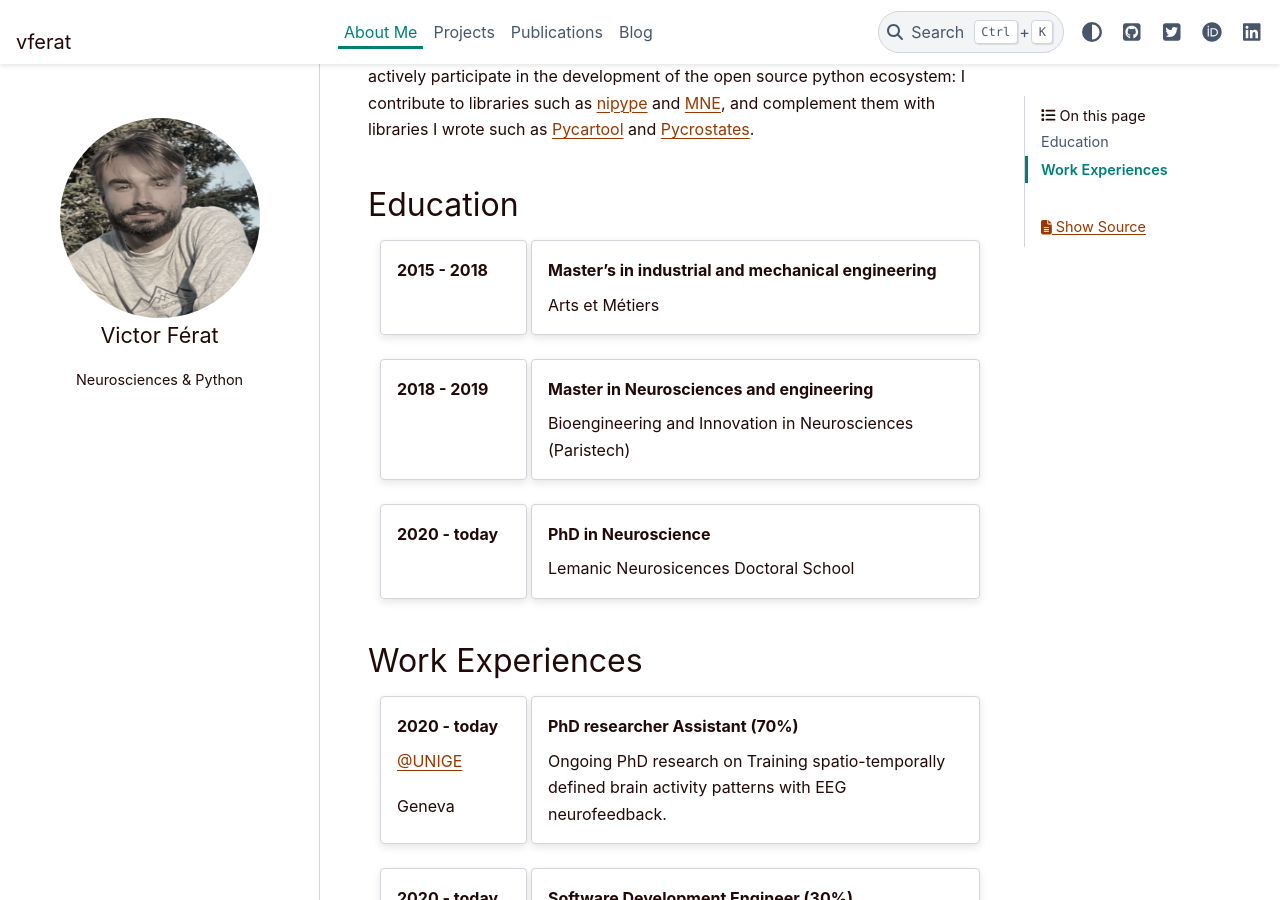
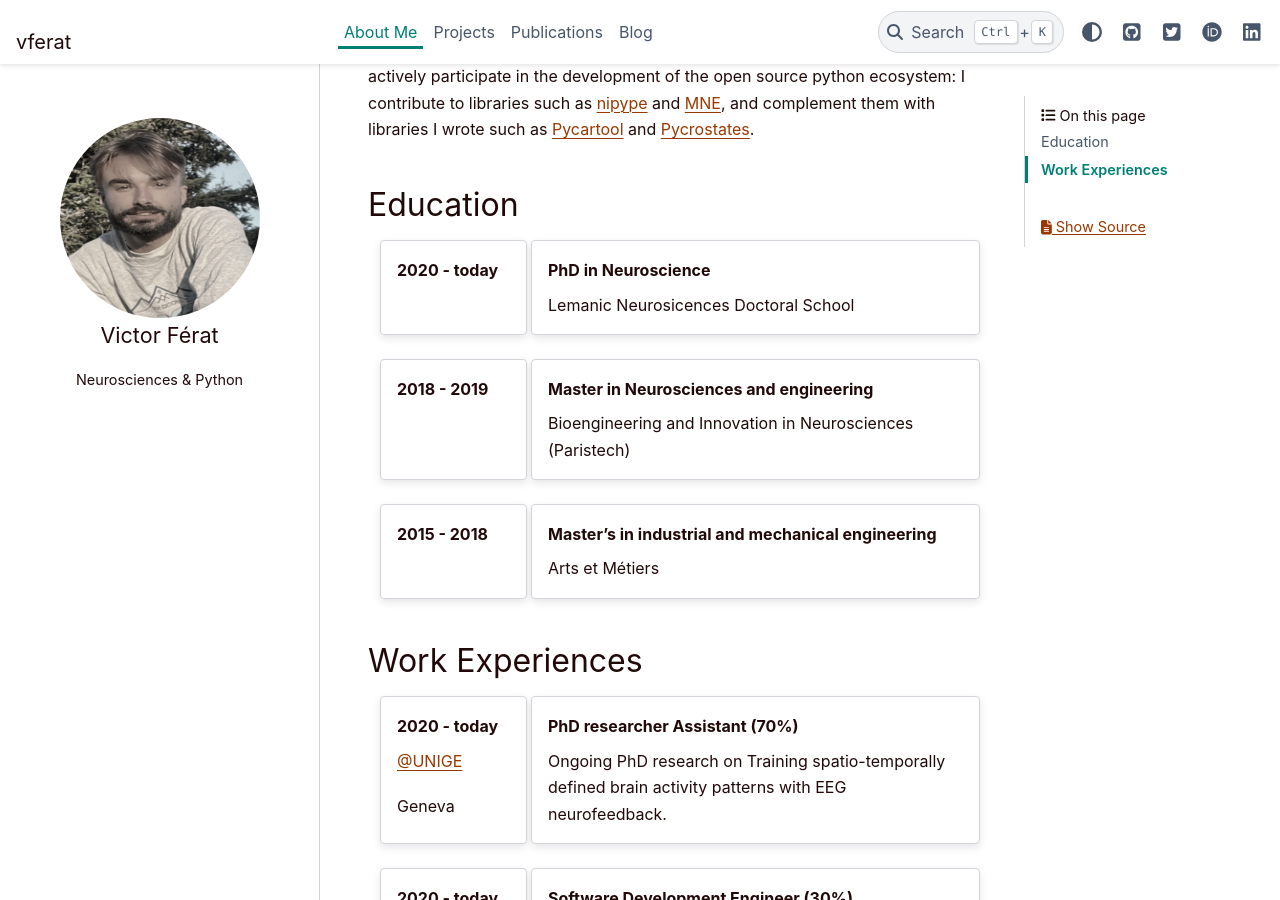
Before and after one commit to vferat/vferat.github.io, a Sphinx documentation site: the page built from source/about.md, in a window 1280 px wide and 900 px high, scrolled down 458 px. Built offline with Sphinx 7.4.7 and the PyData theme 0.15.4, drawn with Linux system fonts in a browser that asks for light colours; comment, search, counter and statistics services are not loaded; some of the changed lines change nothing that is shown.

Commit message:
Reorder education

```diff
--- a/source/about.md
+++ b/source/about.md
@@ -16,13 +16,14 @@ At the same time, I try to play your part by making analysis tools and technique
 ::::{grid} 2
 :gutter: 1
 
-:::{grid-item-card} 2015 - 2018
+:::{grid-item-card} 2020 - today
 :columns: 3
 :::
-:::{grid-item-card}  Master’s in industrial and mechanical engineering
+:::{grid-item-card}  PhD in Neuroscience
 :columns: 9
-Arts et Métiers
+Lemanic Neurosicences Doctoral School
 :::
+
 ::::
 
 ::::{grid} 2
@@ -36,18 +37,19 @@ Arts et Métiers
 Bioengineering and Innovation in Neurosciences (Paristech)
 :::
 
+::::
 
-::::
 ::::{grid} 2
 :gutter: 1
 
-:::{grid-item-card} 2020 - today
+:::{grid-item-card} 2015 - 2018
 :columns: 3
 :::
-:::{grid-item-card}  PhD in Neuroscience
+:::{grid-item-card}  Master’s in industrial and mechanical engineering
 :columns: 9
-Lemanic Neurosicences Doctoral School
+Arts et Métiers
 :::
+
 ::::
 
 ## Work Experiences
```
